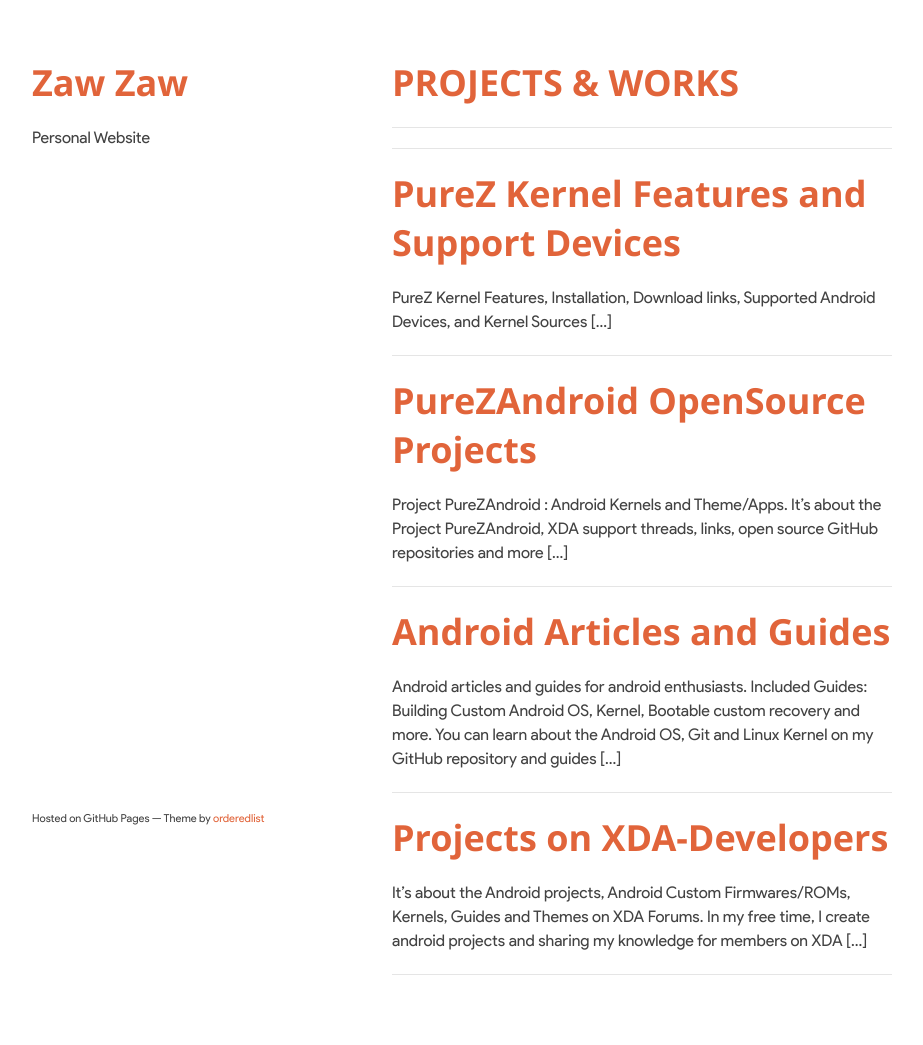
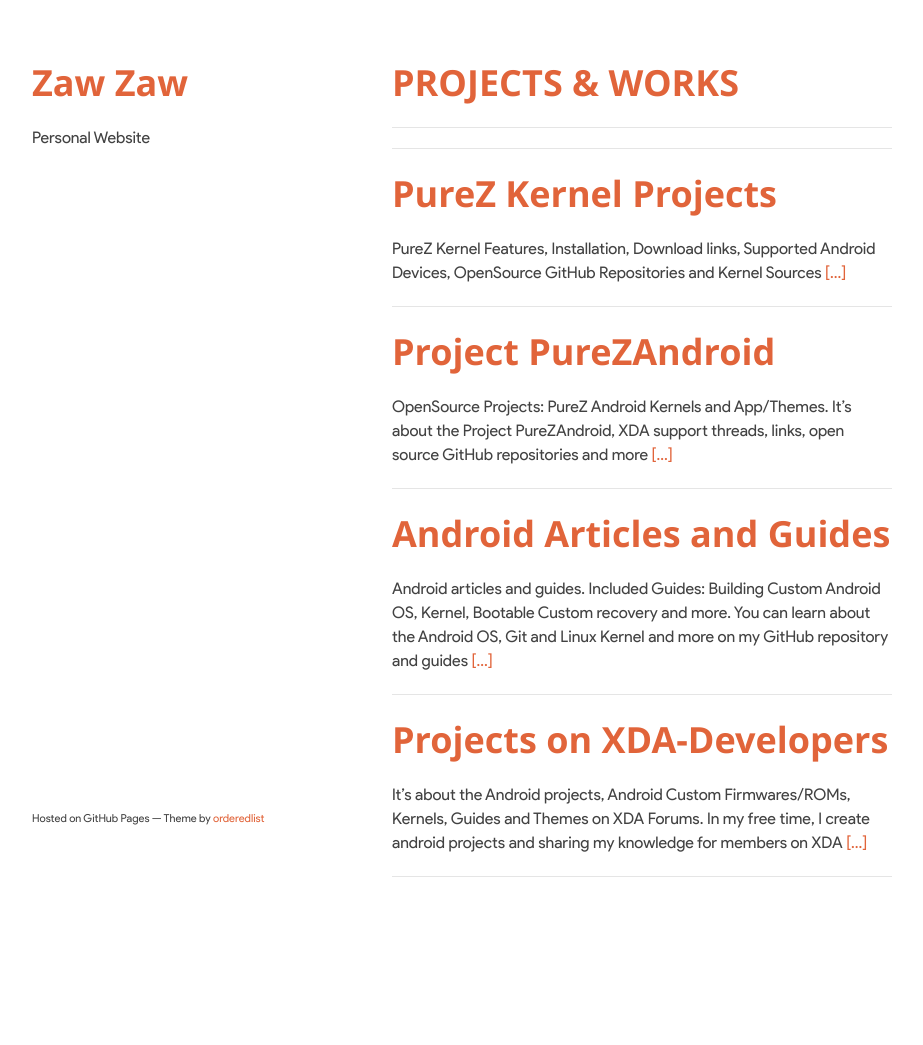
Before and after one commit to zawzaww/zawzaww.github.io, a Jekyll site: the page built from project.md, in a window 1280 px wide. Shown: the whole page, without its empty margins (178-1101 px from the left). Built offline with Jekyll 4.4.1, drawn with Linux system fonts in a browser that asks for light colours; after the commit the page ends 947 px from its top, so only the background shows below that.

Commit message:
project: Update and fixes for all purezandroid projects

```diff
--- a/project.md
+++ b/project.md
@@ -9,22 +9,22 @@
 ----
 ----
 
-# [PureZ Kernel Features and Support Devices](project/purez-kernel.md)
-PureZ Kernel Features, Installation, Download links, Supported Android Devices, and Kernel Sources [...]
+# [PureZ Kernel Projects](project/purez-kernel.md)
+PureZ Kernel Features, Installation, Download links, Supported Android Devices, OpenSource GitHub Repositories and Kernel Sources [[...]](project/purez-kernel.md)
 
 ----
 
-# [PureZAndroid OpenSource Projects](project/purezandroid-projects.md)
-Project PureZAndroid : Android Kernels and Theme/Apps. It’s about the Project PureZAndroid, XDA support threads, links, open source GitHub repositories and more [...]
+# [Project PureZAndroid](project/purezandroid-projects.md)
+OpenSource Projects: PureZ Android Kernels and App/Themes. It’s about the Project PureZAndroid, XDA support threads, links, open source GitHub repositories and more [[...]](project/purezandroid-projects.md)
 
 ----
 
 # [Android Articles and Guides](project/android-articles.md)
-Android articles and guides for android enthusiasts. Included Guides: Building Custom Android OS, Kernel, Bootable custom recovery and more. You can learn about the Android OS, Git and Linux Kernel on my GitHub repository and guides [...]
+Android articles and guides. Included Guides: Building Custom Android OS, Kernel, Bootable Custom recovery and more. You can learn about the Android OS, Git and Linux Kernel and more on my GitHub repository and guides [[...]](project/android-articles.md)
 
 ----
 
 # [Projects on XDA-Developers](project/xda-threads-collection.md)
-It's about the Android projects, Android Custom Firmwares/ROMs, Kernels, Guides and Themes on XDA Forums. In my free time, I create android projects and sharing my knowledge for members on XDA [...]
+It's about the Android projects, Android Custom Firmwares/ROMs, Kernels, Guides and Themes on XDA Forums. In my free time, I create android projects and sharing my knowledge for members on XDA [[...]](project/xda-threads-collection.md)
 
 ----
```
Also changed, not shown: project/purez-kernel.md (+3 -2 lines), project/purezandroid-projects.md (+1 -1 lines).
